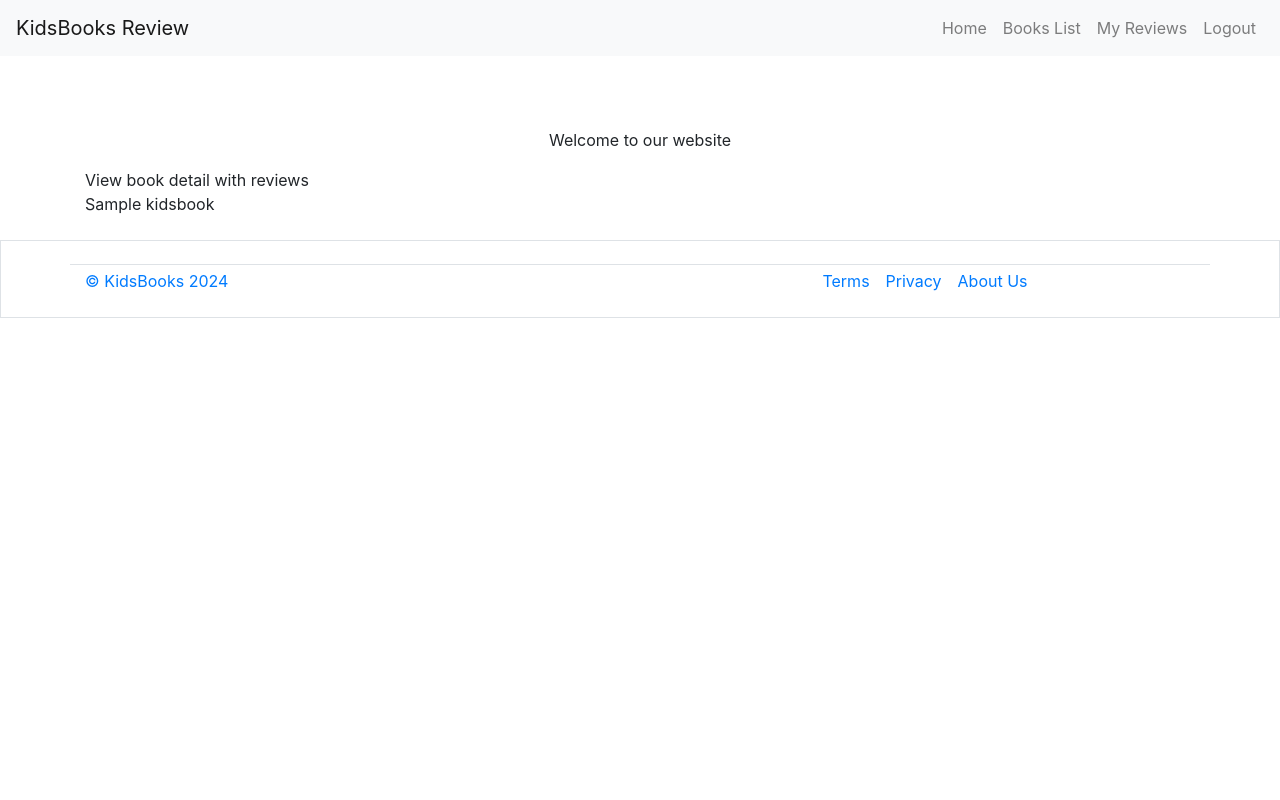
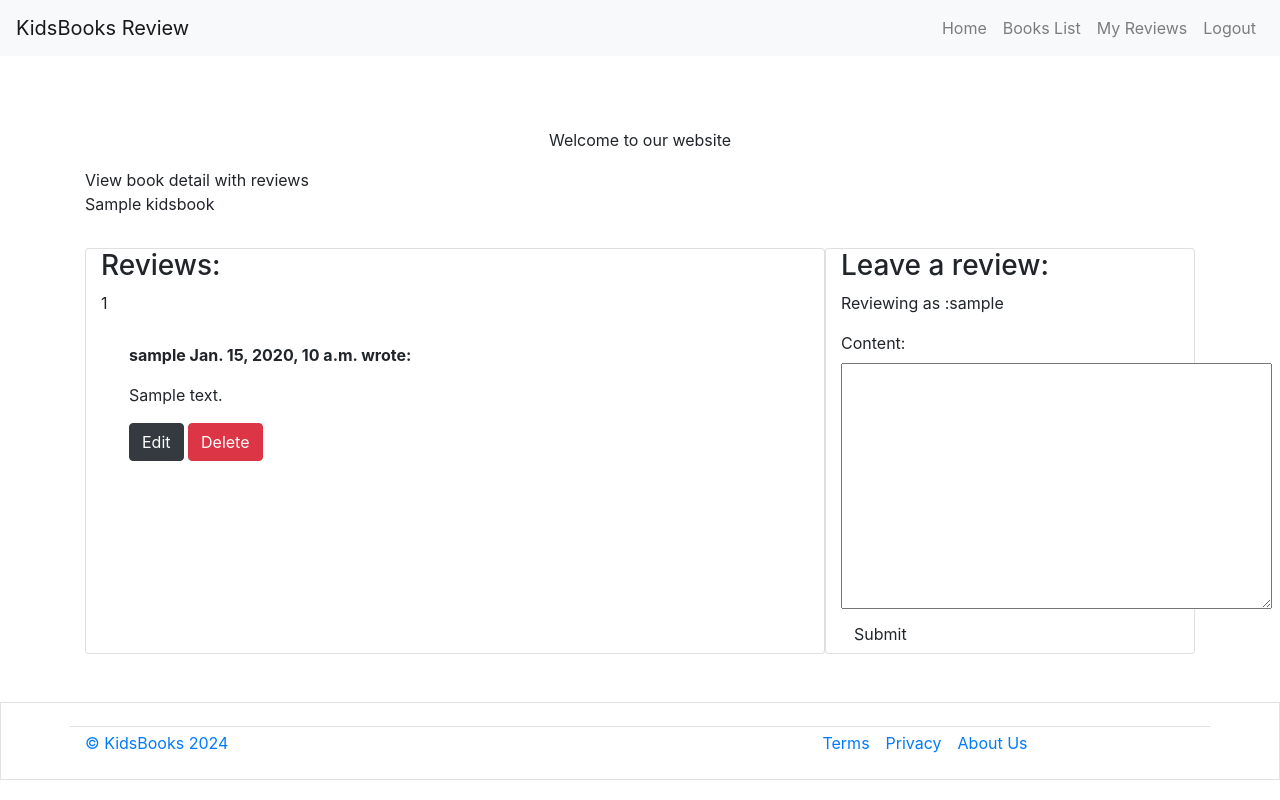
Before and after one commit to NeeruRathour/kids-books-review, a Django app: template kidsbooks/templates/kidsbooks/viewdetail.html in a window 1280 px wide. Run offline with Django 4.2, Linux system fonts and the light colour scheme; a user stored in the database is signed in; tables that the repository leaves empty hold one stand-in row (values such as "Sample post"); the template is opened without the code that fills it: values that come from a table or form of the project are taken from there, most other values are stand-ins (such as "Sample title", 1, 10 or a date in 2020); some libraries are stand-ins or nearby versions.

Commit message:
View/add reviews in book detail page

```diff
--- a/kidsbooks/templates/kidsbooks/viewdetail.html
+++ b/kidsbooks/templates/kidsbooks/viewdetail.html
@@ -11,5 +11,53 @@ Kids Books
 View book detail with reviews
 <p>{{ kidsbook.title }}</p>
 
+{% if user.is_authenticated %}
+<div class="container">
+    <!-- Displaying Reviews -->
+    <div class="row">
+        <div class="col-md-8 card mb-4  mt-3 ">
+            <h3>Reviews:</h3>
+            <i class="far fa-comments"></i> {{ review_count }}
+            <div class="card-body">
+                <!-- We want a for loop inside the empty control tags
+          to iterate through each review in reviews -->
+                {% for review in reviews %}
+                <div class="p-2 reviews
+          {% if not review.approved and review.user == user %}
+          faded{% elif not review.approved %} d-none{% endif %}">
+                    <p class="font-weight-bold">
+                        {{ review.user }}
+                        <span class="">
+                            {{ review.created_on }}
+                        </span> wrote:
+                    </p>
+                    <div id="review{{ review.id }}">
+                        {{ review.content | linebreaks }}
+                    </div>
+
+                    {% if user.is_authenticated and review.user == user %}
+                    <button class="btn btn-dark btn-edit" data-review_id="{{ review.id }}">Edit</button>
+                    <button class="btn btn-danger btn-delete" data-review_id="{{ review.id }}">Delete</button>
+                    {% endif %}
+                </div>
+                <!-- Our for loop ends here -->
+                {% endfor %}
+            </div>
+        </div>
+        <!-- Creating New Reviews -->
+        <div class="col-md-4 card mb-4 mt-3">
+            <h3>Leave a review:</h3>
+            <p>Reviewing as :{{ user.username}}</p>
+            <form id="reviewForm" method="post">
+                {{ review_form }}
+                {% csrf_token %}
+                <button id="submitButton" type="submit" class="btn btn-signup btn-m">Submit</button>
+            </form>
+
+        </div>
+    </div>
+</div>
+
+{% endif %}
 
 {% endblock %}
```
Also changed, not shown: kidsbooks/views.py (+17 -1 lines).
